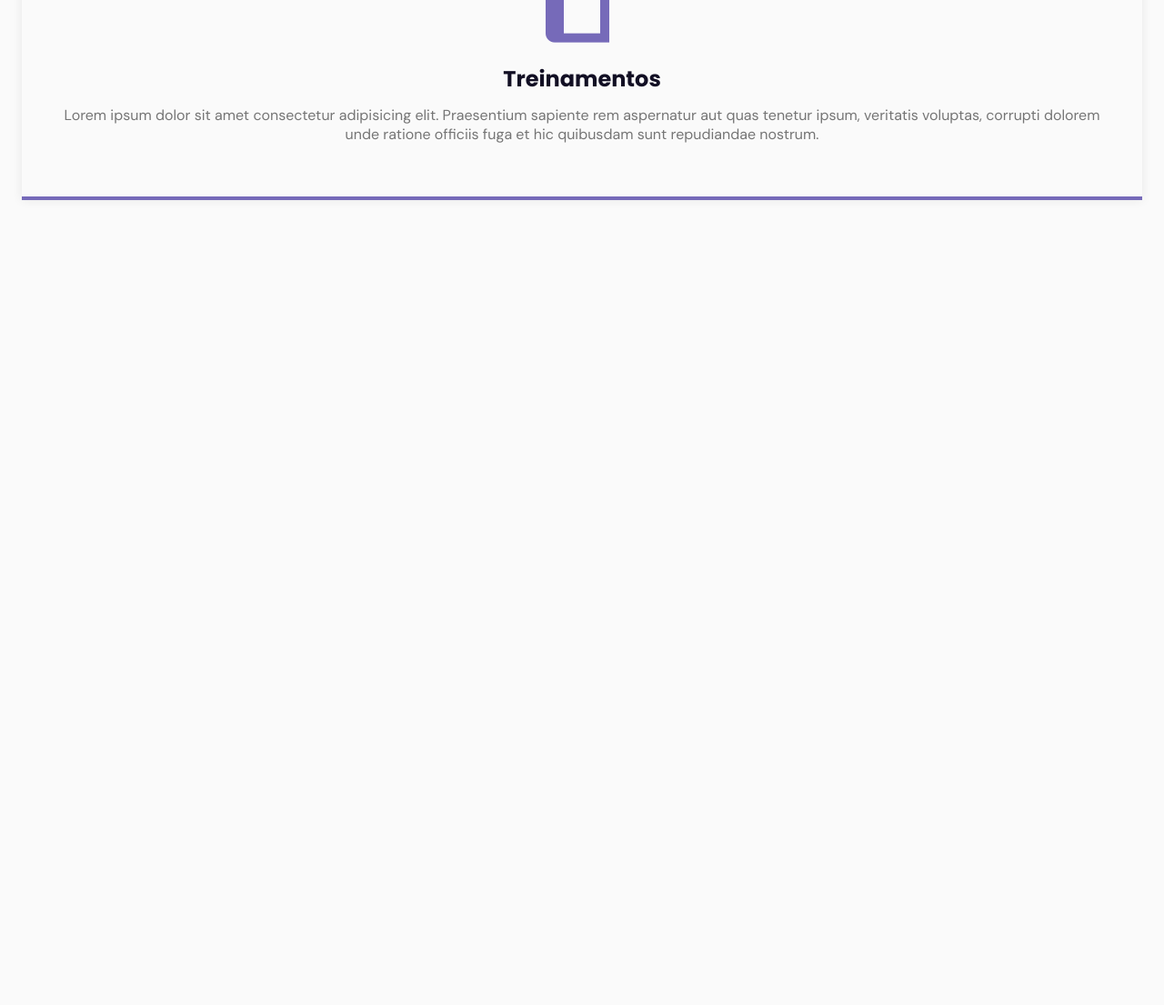
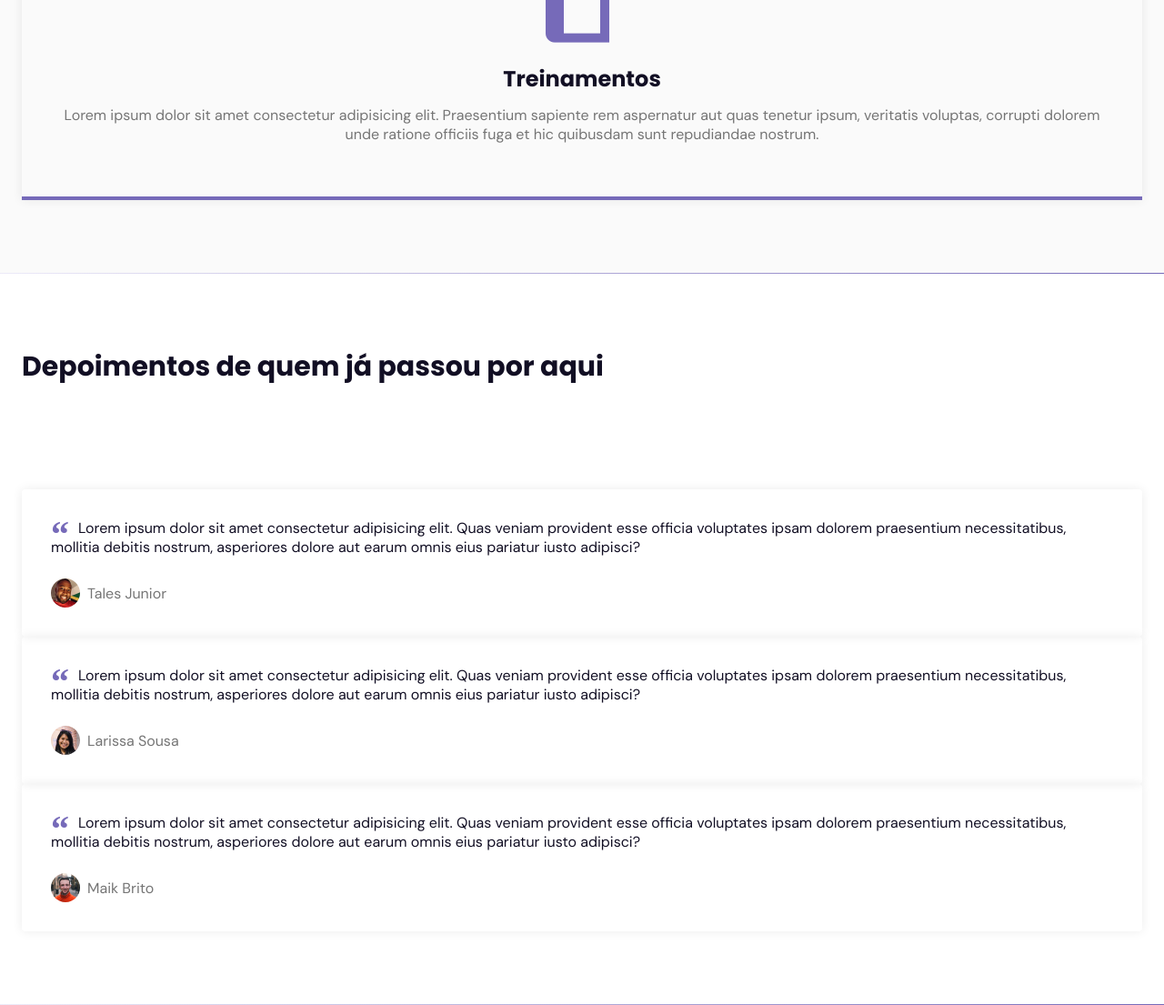
Before and after one commit to WellLopes/ANora-website, a plain HTML site: page index.html in a window 1280 px wide. Shown: the part 3856-4961 px from the top of the page at 91% size. Before the commit the page ends 4156 px from the top, so only its background shows below. Drawn offline with Linux system fonts and the light colour scheme; files whose address does not match are found by name.

Commit message:
Add testimonials part and his styled

```diff
--- a/index.html
+++ b/index.html
@@ -41,6 +41,7 @@
     </header>
 
     <main>
+      <!-- HOME -->
       <section class="section" id="home">
         <div class="container grid">
           <div class="image">
@@ -60,9 +61,9 @@
         </div>
       </section>
 
-      <!-- Divider Line -->
       <div class="divider-1"></div>
 
+      <!-- ABOUT -->
       <section class="section" id="about">
         <div class="container grid">
           <div class="image">
@@ -98,6 +99,7 @@
 
       <div class="divider-2"></div>
 
+      <!-- SERVICES -->
       <section class="section" id="services">
         <div class="container grid">
           <header>
@@ -131,6 +133,74 @@
           </div>
         </div>
       </section>
+
+      <div class="divider-1"></div>
+
+      <!-- TESTIMONIAL -->
+      <section class="section" id="testimonials">
+        <div class="container grid">
+          <header>
+            <h2 class="title">Depoimentos de quem já passou por aqui</h2>
+          </header>
+          <div class="testimonials">
+            <div class="testimonial">
+              <blockquote>
+                <p>
+                  <span>&ldquo;</span>
+                  Lorem ipsum dolor sit amet consectetur adipisicing elit. Quas
+                  veniam provident esse officia voluptates ipsam dolorem
+                  praesentium necessitatibus, mollitia debitis nostrum,
+                  asperiores dolore aut earum omnis eius pariatur iusto
+                  adipisci?
+                </p>
+                <cite>
+                  <img src="assets/img/testimonial-1.jpg" alt="Foto de Tales Junior" />
+                  Tales Junior
+                </cite>
+              </blockquote>
+            </div>
+
+            <div class="testimonials">
+              <div class="testimonial">
+                <blockquote>
+                  <p>
+                    <span>&ldquo;</span>
+                    Lorem ipsum dolor sit amet consectetur adipisicing elit. Quas
+                    veniam provident esse officia voluptates ipsam dolorem
+                    praesentium necessitatibus, mollitia debitis nostrum,
+                    asperiores dolore aut earum omnis eius pariatur iusto
+                    adipisci?
+                  </p>
+                  <cite>
+                    <img src="assets/img/testimonial-3.jpg" alt="Foto de Larissa Sousa" />
+                    Larissa Sousa
+                  </cite>
+                </blockquote>
+              </div>
+
+              <div class="testimonials">
+                <div class="testimonial">
+                  <blockquote>
+                    <p>
+                      <span>&ldquo;</span>
+                      Lorem ipsum dolor sit amet consectetur adipisicing elit. Quas
+                      veniam provident esse officia voluptates ipsam dolorem
+                      praesentium necessitatibus, mollitia debitis nostrum,
+                      asperiores dolore aut earum omnis eius pariatur iusto
+                      adipisci?
+                    </p>
+                    <cite>
+                      <img src="assets/img/testimonial-2.jpg" alt="Foto de Maik Brito" />
+                      Maik Brito
+                    </cite>
+                  </blockquote>
+                </div>
+
+          </div>
+        </div>
+      </section>
+
+      <div class="divider-1"></div>
     </main>
     <script src="main.js"></script>
   </body>
--- a/style.css
+++ b/style.css
@@ -382,3 +382,44 @@ nav.show ul.grid{
   font-size: 1.5rem;
   margin-bottom: .75rem;
 }
+
+/*TESTIMONIALS °°°°°°°°°°°°°°°°°°°°°°°°°°°°°°°°°°°°°°°°*/
+
+#testimonials {
+  background: white;
+}
+
+#testimonials blockquote {
+  padding: 2rem;
+  box-shadow: 0px 0px 12px rgba(0, 0, 0, 0.08);
+  border-radius: 0.25rem;
+}
+
+#testimonials blockquote p {
+  position: relative;
+  text-indent: 1.875rem;
+  margin-bottom: 1.5rem;
+  color: var(--title-color);
+}
+
+#testimonials blockquote p span {
+  font: 700 2.5rem serif;
+  position: absolute;
+  top: -0.375rem;
+  left: -1.875rem;
+  color: var(--base-color);
+}
+
+#testimonials cite {
+  display: flex;
+  align-items: center;
+  font-style: normal;
+}
+
+#testimonials cite img {
+  width: 2rem;
+  height: 2rem;
+  clip-path: circle();
+  object-fit: cover;
+  margin-right: 0.5rem;
+}
```
Also changed, not shown: assets/img/testimonial-1.jpg (added), assets/img/testimonial-2.jpg (added), assets/img/testimonial-3.jpg (added).
